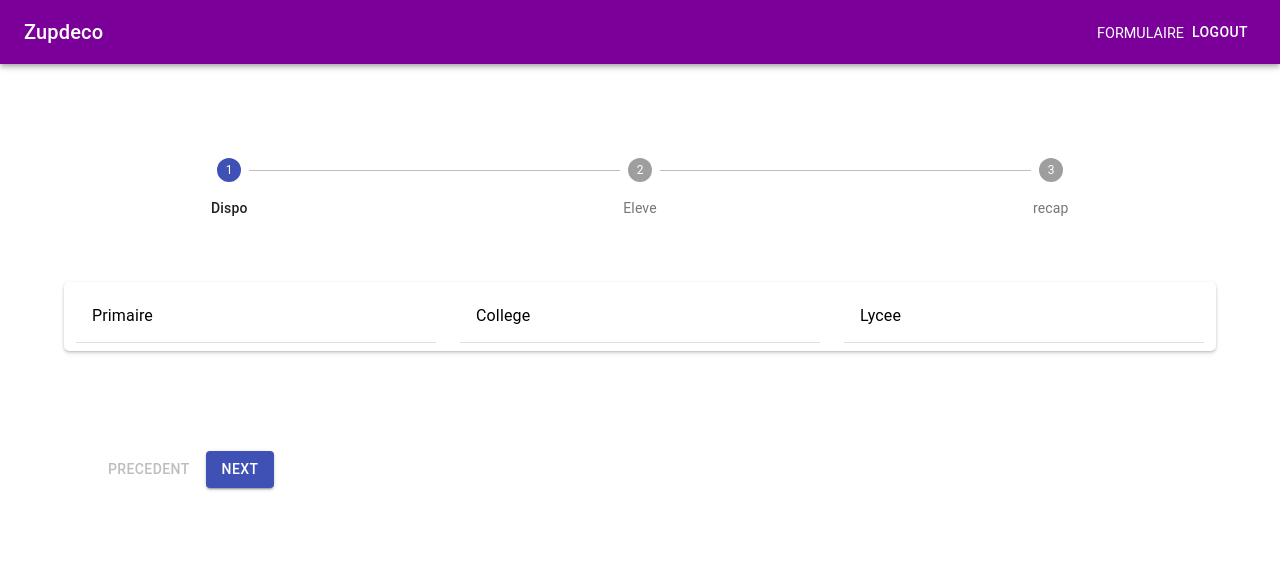
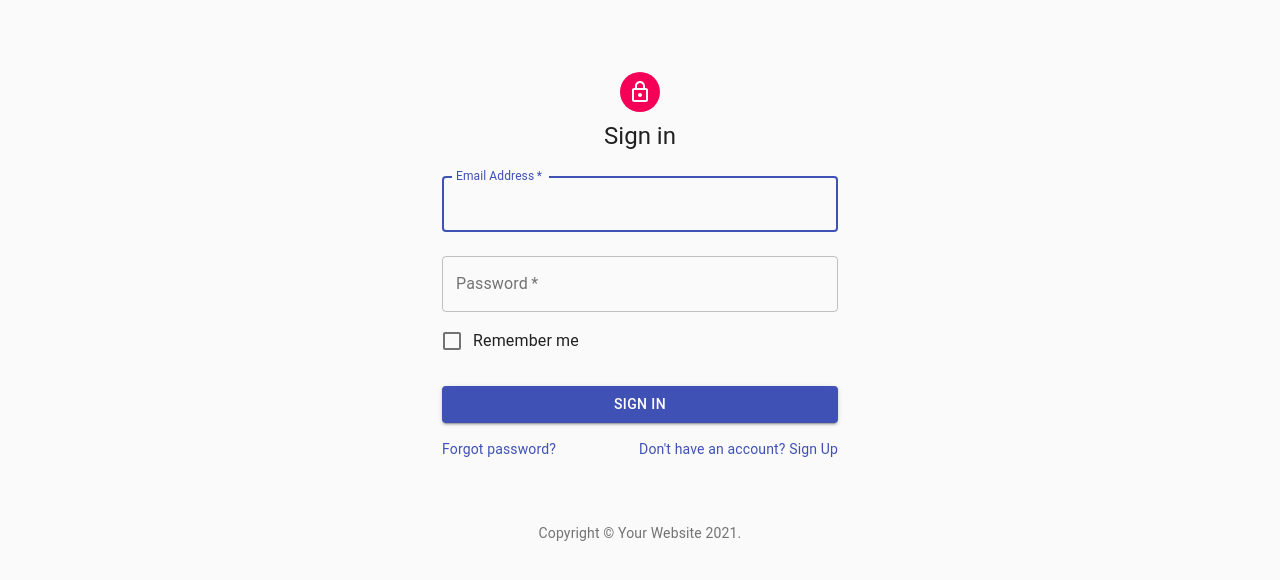
Before and after one commit to MoncefBou/zupDeCo, a React (Create React App) app in the folder frontend/client/: page /Step in a window 1280 px wide. Shown: the top 580 px of the page. Built offline with nearby package versions, Linux system fonts and the light colour scheme.

Commit message:
connexion back et front pour login

```diff
--- a/frontend/client/src/App.js
+++ b/frontend/client/src/App.js
@@ -1,18 +1,61 @@
-import React from 'react';
+import React, { useState, useEffect } from 'react';
 import Mom from './Mom';
 import Dad from './Dad';
-import { BrowserRouter, Switch, Route } from 'react-router-dom'
+import { BrowserRouter, Switch, Route, Link, useHistory } from 'react-router-dom'
 import './App.css'
+import SignIn from './pages/SignIn';
 
 
 
 function App() {
+
+  const history = useHistory()
+  const [userConnected, setUserConnected] = useState(false);
+  const [informDisconnection, setInformDisconnection] = useState(false);
+
+  useEffect(() => {
+    const token = localStorage.getItem("token") || false
+
+    if (token) {
+      setUserConnected(true)
+    }
+  }, [])
+
+  const logout = () => {
+    localStorage.removeItem("token")
+    setUserConnected(false)
+    setInformDisconnection(true)
+
+    setTimeout(() => setInformDisconnection(false), 10000)
+  }
+
   return (
 
     <BrowserRouter>
+
+      {/* {!userConnected ?
+        <li className="nav-item">
+          <Link to="/" className="nav-link">Stepper</Link>
+        </li>
+        :
+        <li className="nav-item">
+          <a href="#" className="nav-link" onClick={logout}>Logout</a>
+        </li>
+      } */}
+
+
       <Switch>
-        <Route exact path="/" component={Mom} />
+        <Route path="/">
+          <SignIn changeUserConnected={setUserConnected} />
+        </Route>
+        <Route exact path="/Stepper" component={Mom} />
         <Route exact path="/Step" component={Dad} />
+
+
+        {/* <Route path="/admin">
+          <Admin disconnectUser={logout} />
+        </Route> */}
+
       </Switch>
     </BrowserRouter>
   );
--- a/frontend/client/src/components/Nav/NavBar.js
+++ b/frontend/client/src/components/Nav/NavBar.js
@@ -31,7 +31,7 @@ export default function ButtonAppBar() {
                     </Typography>
                         <nav className = 'nav-bar'>
                             <ul>
-                                <li><Link to="/">FORMULAIRE</Link></li>
+                                <li><Link to="/Stepper">FORMULAIRE</Link></li>
                             </ul>
                         </nav>
                     <Button color="inherit">Logout</Button>
--- a/frontend/client/src/pages/signIn.js
+++ b/frontend/client/src/pages/SignIn.js
@@ -1,4 +1,7 @@
-import React from 'react';
+import React, { useState, useEffect } from 'react';
+import { useHistory } from 'react-router-dom'
+import { postLogin } from '../utils/network';
+
 import Avatar from '@material-ui/core/Avatar';
 import Button from '@material-ui/core/Button';
 import CssBaseline from '@material-ui/core/CssBaseline';
@@ -26,6 +29,7 @@ function Copyright() {
     );
 }
 
+
 const useStyles = makeStyles((theme) => ({
     paper: {
         marginTop: theme.spacing(8),
@@ -46,8 +50,43 @@ const useStyles = makeStyles((theme) => ({
     },
 }));
 
-export default function SignIn() {
+const SignIn = (props) => {
     const classes = useStyles();
+    let history = useHistory()
+
+    const [email, setEmail] = useState("");
+    const [password, setPassword] = useState("");
+
+    useEffect(() => {
+        const token = localStorage.getItem("token") || false
+
+        console.log ("on va voir quand meme le token : ", token)
+
+        if (token) {
+            // history.push("/Stepper")
+            history.push("/")
+        }
+    }, [])
+
+    const login = async () => {
+        try {
+            const result = await postLogin({ email, password })
+
+            console.log ("on va voir quand meme le result : ", result)
+
+            if (result) {
+                localStorage.setItem("token", result.token)
+                props.changeUserConnected(true)
+                history.push("/Stepper")
+
+            } else {
+                console.log("result", result)
+                alert("There was a problem")
+            }
+        } catch (error) {
+            console.error(error)
+        }
+    }
 
     return (
         <Container component="main" maxWidth="xs">
@@ -70,6 +109,8 @@ export default function SignIn() {
                         name="email"
                         autoComplete="email"
                         autoFocus
+                        value={email}
+                        onChange={(e) => setEmail(e.target.value)}
                     />
                     <TextField
                         variant="outlined"
@@ -81,17 +122,19 @@ export default function SignIn() {
                         type="password"
                         id="password"
                         autoComplete="current-password"
+                        value={password}
+                        onChange={(e) => setPassword(e.target.value)}
                     />
                     <FormControlLabel
                         control={<Checkbox value="remember" color="primary" />}
                         label="Remember me"
                     />
                     <Button
-                        type="submit"
                         fullWidth
                         variant="contained"
                         color="primary"
                         className={classes.submit}
+                        onClick={login}
                     >
                         Sign In
                     </Button>
@@ -115,3 +158,5 @@ export default function SignIn() {
         </Container>
     );
 }
+
+export default SignIn
--- /dev/null
+++ b/frontend/client/src/utils/network.js
@@ -0,0 +1,16 @@
+import axios from 'axios'
+
+const API_URL = "http://localhost:8000/"
+
+export const postLogin = async (body) => {
+    try {
+        const response = await axios.post(API_URL + "login/login", body)
+
+        console.log("c'est quoi response: ", response.data);
+
+        return response.data
+    } catch (error) {
+        console.error(error)
+        return false
+    }
+}
```
Also changed, not shown: 2 other files (tests, documents, lock files or other folders).
